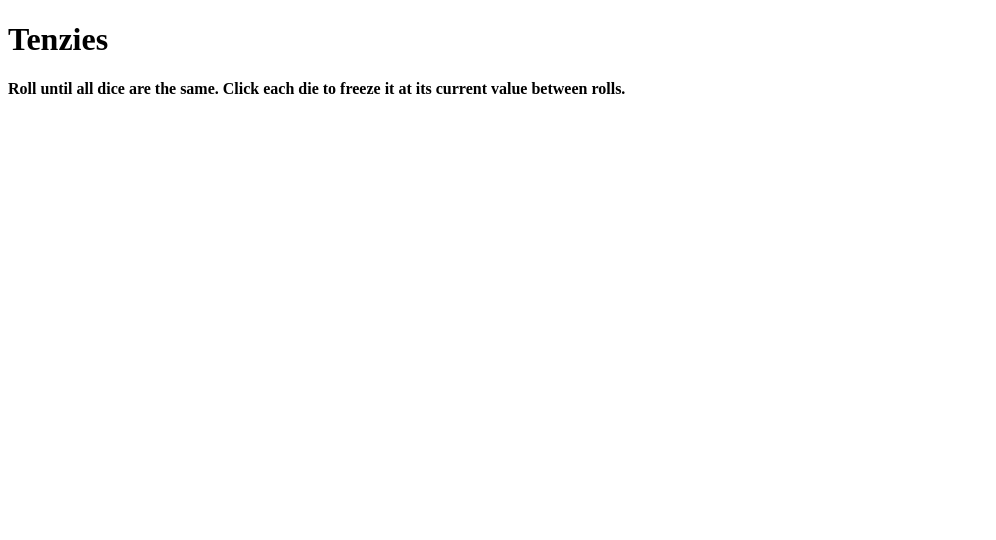
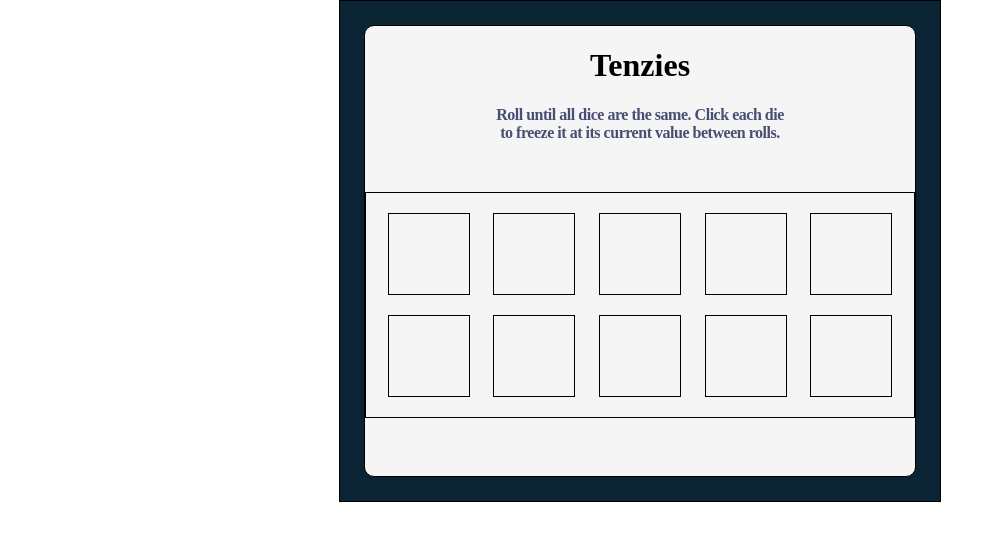
Before and after one commit to joshuaombasa/Tenzies-game-React, a React (Vite) app: page / in a window 1280 px wide. Shown: the top 540 px of the page, without its empty margins (0-996 px from the left). Built offline with nearby package versions, Linux system fonts and the light colour scheme.

Commit message:
upsated styling

```diff
--- a/src/App.css
+++ b/src/App.css
@@ -0,0 +1,55 @@
+body {
+  padding: 0;
+  margin: 0;
+}
+
+.container {
+  width: 600px;
+  height: 500px;
+  border: 1px solid black;
+  display: flex;
+  flex-direction: column;
+  align-items: center;
+  background: #0B2434;
+  margin: 0 auto;
+  /* justify-content: center; */
+}
+
+.boxes--container {
+  width: 550px;
+  height: 450px;
+  margin: auto;
+  border: 1px solid black;
+  background: #F5F5F5;
+  border-radius: 10px;
+}
+
+.title {
+  text-align: center;
+}
+
+.game--details {
+  text-align: center;
+  letter-spacing: -0.03em;
+  color: #4A4E74;
+  max-width: 300px;
+  margin: 0 auto;
+}
+
+.buttons--cotainer {
+  border: 1px solid black;
+  display: flex;
+  flex-direction: row;
+  flex-wrap: wrap;
+  padding: 10px;
+  justify-content: space-around;
+  margin-top: 50px;
+}
+
+.box {
+  width: 80px;
+  height: 80px;
+  border: 1px solid black;
+  margin: 10px;
+
+}
```
